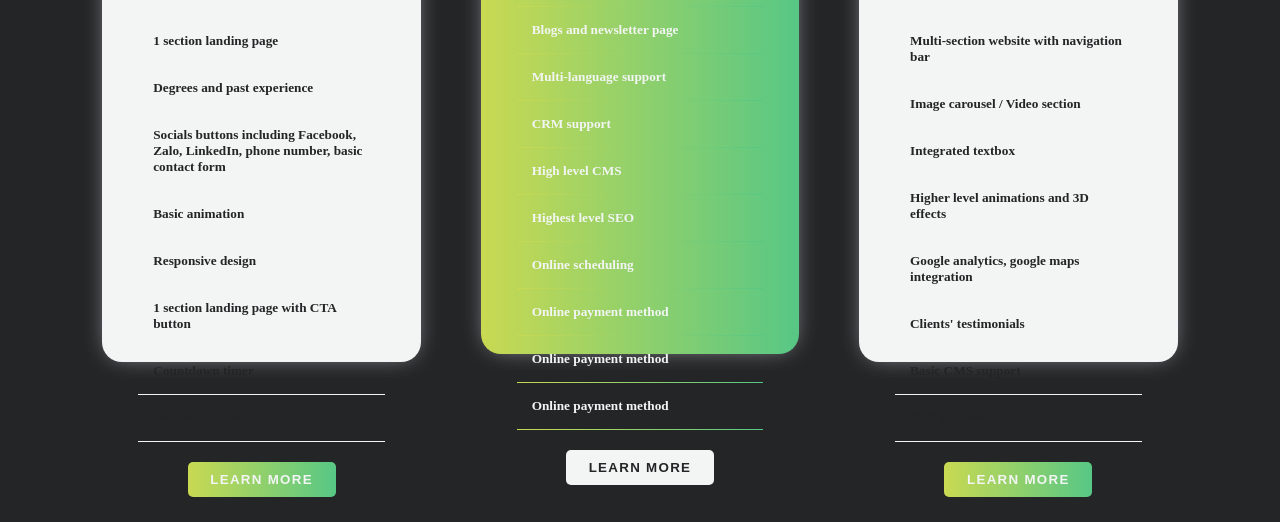
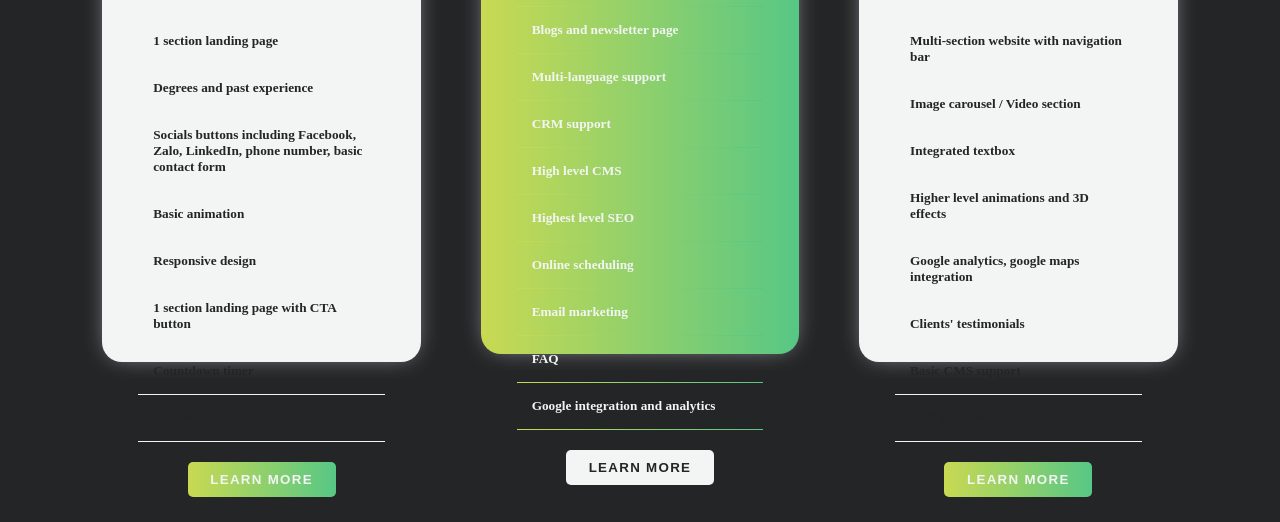
Before and after one commit to long-polite/evodigi-landing-test, a plain HTML site: page pricing.html in a window 1280 px wide. Shown: the part 769-1291 px from the top of the page. Drawn offline with nearby package versions, Linux system fonts and the light colour scheme; a web font is replaced by a local one.

Commit message:
Update pricing.html

```diff
--- a/pricing.html
+++ b/pricing.html
@@ -110,11 +110,13 @@
 
           <h5>Online scheduling</h5>
           <hr />
-          <h5>Online payment method</h5>
+          <h5>Email marketing
+</h5>
           <hr />
-          <h5>Online payment method</h5>
+          <h5>FAQ</h5>
           <hr />
-          <h5>Online payment method</h5>
+          <h5>Google integration and analytics
+</h5>
           <hr />
 
           <div class="button-container">
```
